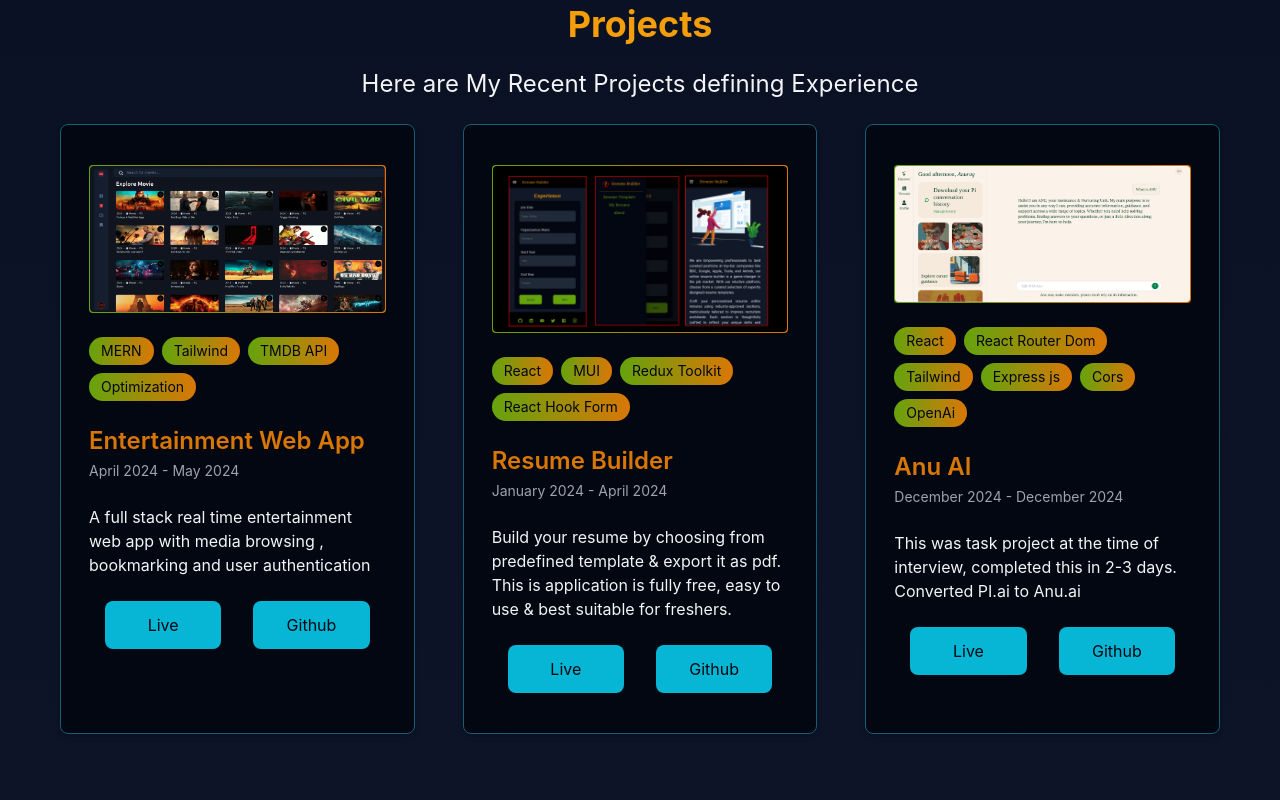
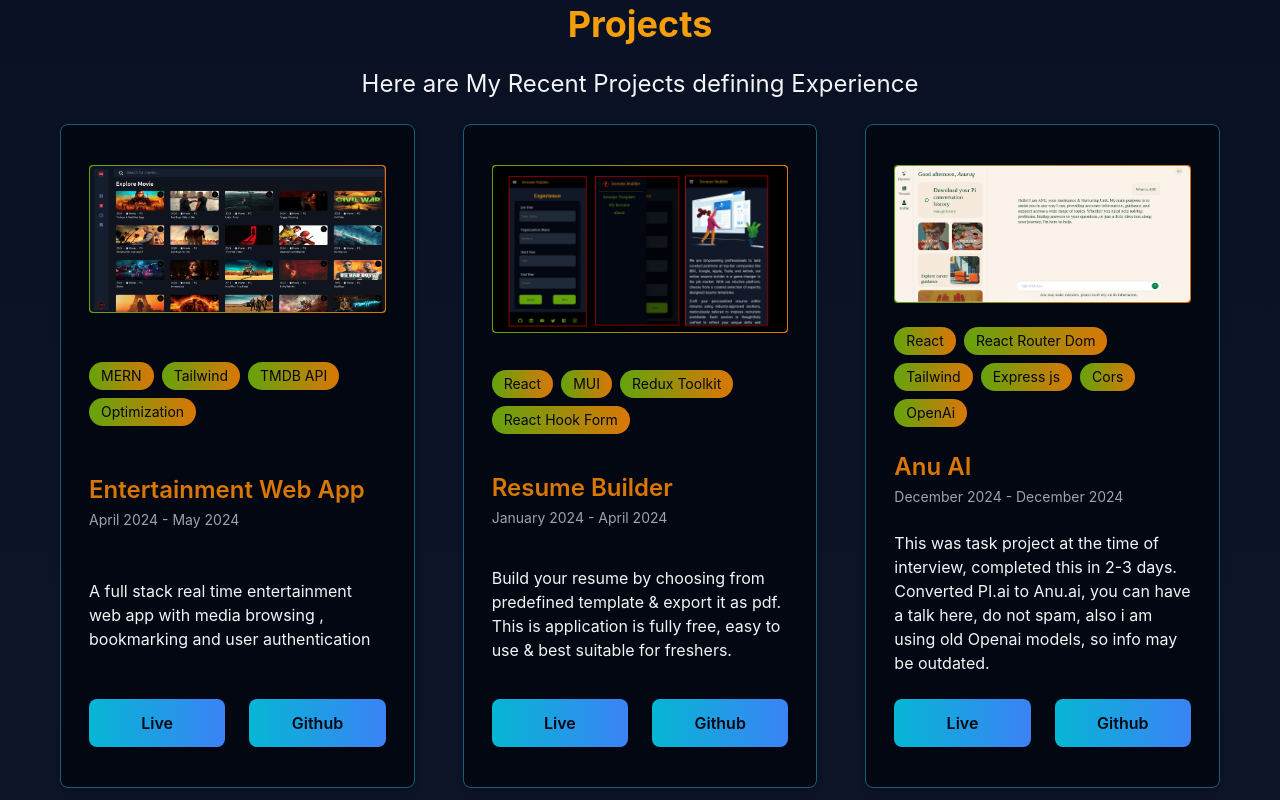
Before and after one commit to anuragaffection/anurag_portfolio, a React (Vite) app: page / in a window 1280 px wide. Shown: the part 3140-3940 px from the top of the page. Built offline with nearby package versions, Linux system fonts and the light colour scheme; a web font is replaced by a local one.

Commit message:
project updation

```diff
--- a/src/components/Projects.jsx
+++ b/src/components/Projects.jsx
@@ -6,11 +6,10 @@ const wrapper = 'flex flex-col justify-center items-center gap-6';
 const title = 'text-4xl font-bold text-amber-500';
 const subTitle = 'text-2xl text-center';
 const projectContainer = 'flex flex-wrap gap-12 md:grid grid-cols-2 lg:grid-cols-3 grid-rows-auto';
-const projectWrapper = 'bg-gray-950 flex flex-col gap-6 py-10 px-7 rounded-lg border border-cyan-800 duration-500 shadow-md';
+const projectWrapper = 'bg-gray-950 flex flex-col justify-between gap-6 py-10 px-7 rounded-lg border border-cyan-800 duration-500 shadow-md';
 const imgWrapper = 'relative bg-gradient-to-l from-amber-600 to-lime-600 rounded p-px duration-500';
 const projectImgStyle = 'rounded relative';
-const overlayStyle = 'hidden absolute inset-0 md:flex gap-6 justify-center items-center bg-black bg-opacity-50 opacity-0 hover:opacity-100 duration-500';
-const btnStyle = 'mx-4 flex-1 bg-cyan-500 rounded-lg text-gray-950 py-3 px-3 md:px-5';
+const btnStyle = 'flex-1 bg-gradient-to-r from-cyan-500 to-blue-500 shadow hover:bg-gradient-to-l duration-500 text-gray-950 font-semibold rounded-lg p-3 px-5 max-h-14';
 const nameDateWrapper = 'flex flex-col gap-1';
 const nameStyle = 'text-amber-600 text-2xl font-semibold';
 const dateStyle = 'text-gray-400 text-sm';
@@ -28,16 +27,6 @@ function Projects() {
             <div className={projectWrapper} key={index}>
               <div className={imgWrapper}>
                 <img className={projectImgStyle} src={item.img} alt="" />
-                {/* <div className={overlayStyle}>
-
-                  <button className={btnStyle}>
-                    <a href={item.live} target='_blank' rel='noopener noreferrer'>Live</a>
-                  </button>
-                  <button className={btnStyle}>
-                    <a href={item.github} target='_blank' rel='noopener noreferrer' className='text-nowrap'>Github </a>
-                  </button>
-                </div> */}
-
               </div>
               <div className={skillWrapper}>
                 {item.skills.map((skill, index) => (
@@ -49,8 +38,7 @@ function Projects() {
                 <div className={dateStyle}>{item.date}</div>
               </div>
               <div>{item.desc}</div>
-              <div className='flex justify-between items-center '>
-
+              <div className='flex justify-between items-center gap-x-6 w-full '>
                 <button className={btnStyle}>
                   <a href={item.live} target='_blank' rel='noopener noreferrer'>Live</a>
                 </button>
--- a/src/data/Projects.js
+++ b/src/data/Projects.js
@@ -33,7 +33,7 @@ export const projects = [
         skills: ["React", "React Router Dom", "Tailwind", "Express js", "Cors", "OpenAi"],
         title: 'Anu AI',
         date: 'December 2024 - December 2024',
-        desc: 'This was task project at the time of interview, completed this in 2-3 days. Converted PI.ai to Anu.ai ',
+        desc: 'This was task project at the time of interview, completed this in 2-3 days. Converted PI.ai to Anu.ai, you can have a talk here, do not spam, also i am using old Openai models, so info may be outdated.',
         live: 'https://anu.gklite.in/',
         github: 'https://github.com/anuragaffection/anu_web_react'
     },
```
